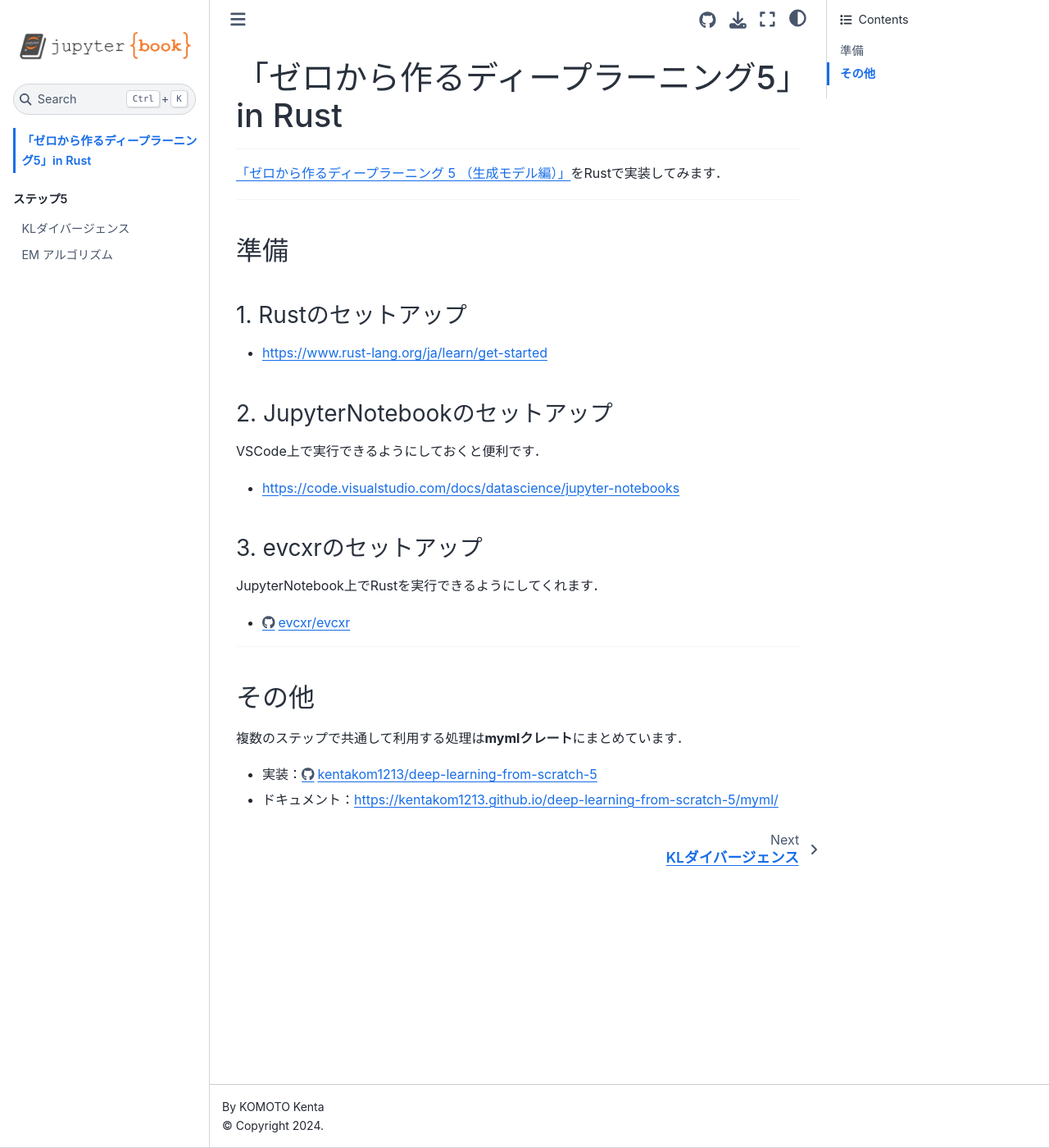
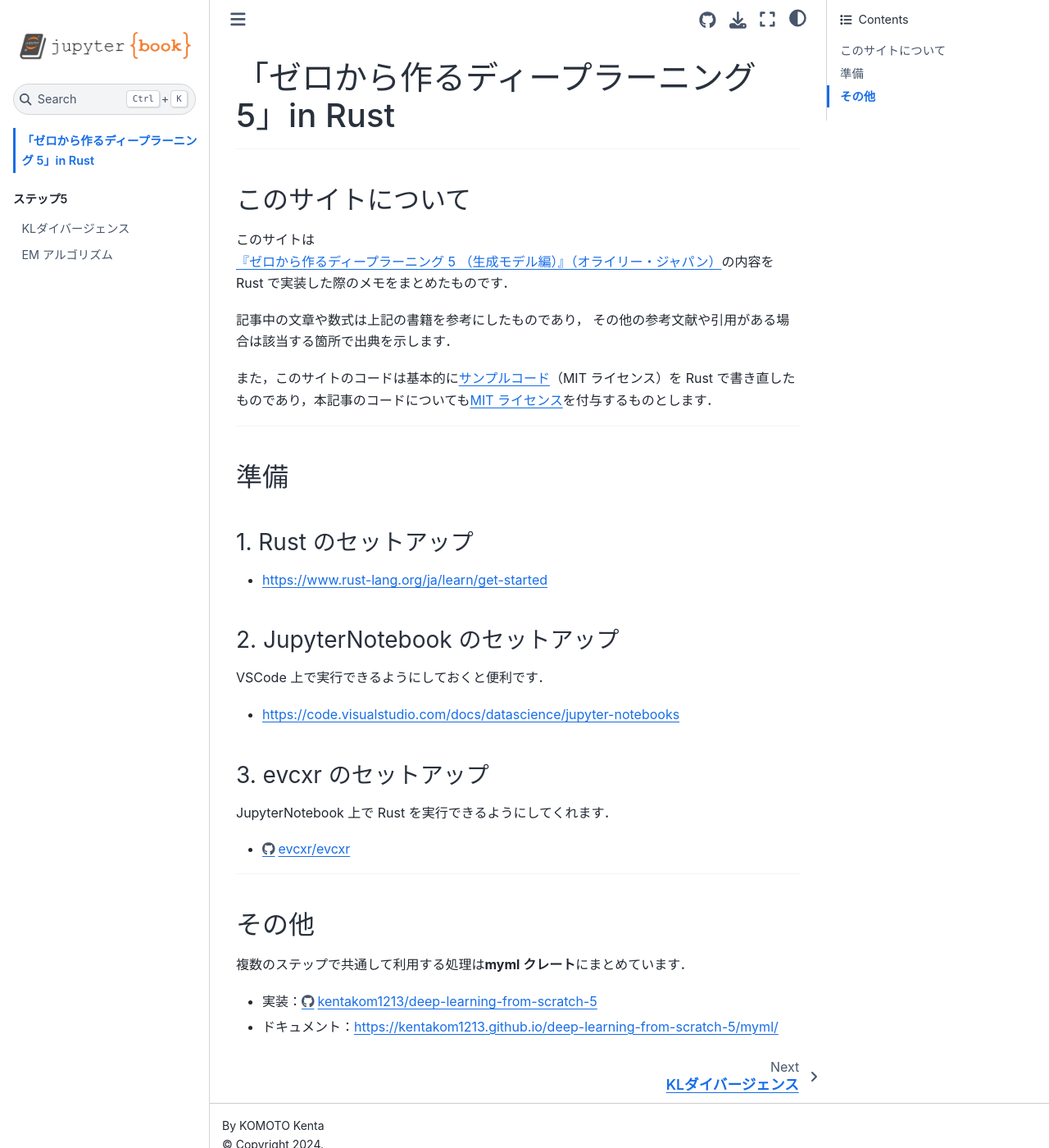
Before and after one commit to kentakom1213/deep-learning-from-scratch-5, a Jupyter Book: the page built from index.md, in a window 1280 px wide and 1400 px high. Shown: the whole window at 82% size. Built offline with Jupyter Book 1.0.4 settings and Sphinx 7.4.7 and the Sphinx Book theme 1.1.4, drawn with Linux system fonts in a browser that asks for light colours; pages that are not in the unit, such as notebooks, are missing from menus.

Commit message:
[add] 注意を追加

```diff
--- a/index.md
+++ b/index.md
@@ -1,26 +1,33 @@
-### 「ゼロから作るディープラーニング5」in Rust
+### 「ゼロから作るディープラーニング 5」in Rust
 
 ---
 
-[「ゼロから作るディープラーニング 5 （生成モデル編）」](https://www.oreilly.co.jp/books/9784814400591/)をRustで実装してみます．
+#### このサイトについて
+
+このサイトは[『ゼロから作るディープラーニング 5 （生成モデル編）』（オライリー・ジャパン）](https://www.oreilly.co.jp/books/9784814400591/)の内容を Rust で実装した際のメモをまとめたものです．
+
+記事中の文章や数式は上記の書籍を参考にしたものであり，
+その他の参考文献や引用がある場合は該当する箇所で出典を示します．
+
+また，このサイトのコードは基本的に[サンプルコード](https://github.com/oreilly-japan/deep-learning-from-scratch-5/tree/main)（MIT ライセンス）を Rust で書き直したものであり，本記事のコードについても[MIT ライセンス](https://opensource.org/license/MIT)を付与するものとします．
 
 ---
 
 #### 準備
 
-##### 1. Rustのセットアップ
+##### 1. Rust のセットアップ
 
 - https://www.rust-lang.org/ja/learn/get-started
 
-##### 2. JupyterNotebookのセットアップ
+##### 2. JupyterNotebook のセットアップ
 
-VSCode上で実行できるようにしておくと便利です．
+VSCode 上で実行できるようにしておくと便利です．
 
 - https://code.visualstudio.com/docs/datascience/jupyter-notebooks
 
-##### 3. evcxrのセットアップ
+##### 3. evcxr のセットアップ
 
-JupyterNotebook上でRustを実行できるようにしてくれます．
+JupyterNotebook 上で Rust を実行できるようにしてくれます．
 
 - https://github.com/evcxr/evcxr/blob/main/evcxr_jupyter/README.md
 
@@ -28,7 +35,7 @@
 
 #### その他
 
-複数のステップで共通して利用する処理は**mymlクレート**にまとめています．
+複数のステップで共通して利用する処理は**myml クレート**にまとめています．
 
 - 実装：https://github.com/kentakom1213/deep-learning-from-scratch-5/tree/main/myml
 - ドキュメント：https://kentakom1213.github.io/deep-learning-from-scratch-5/myml/
```
